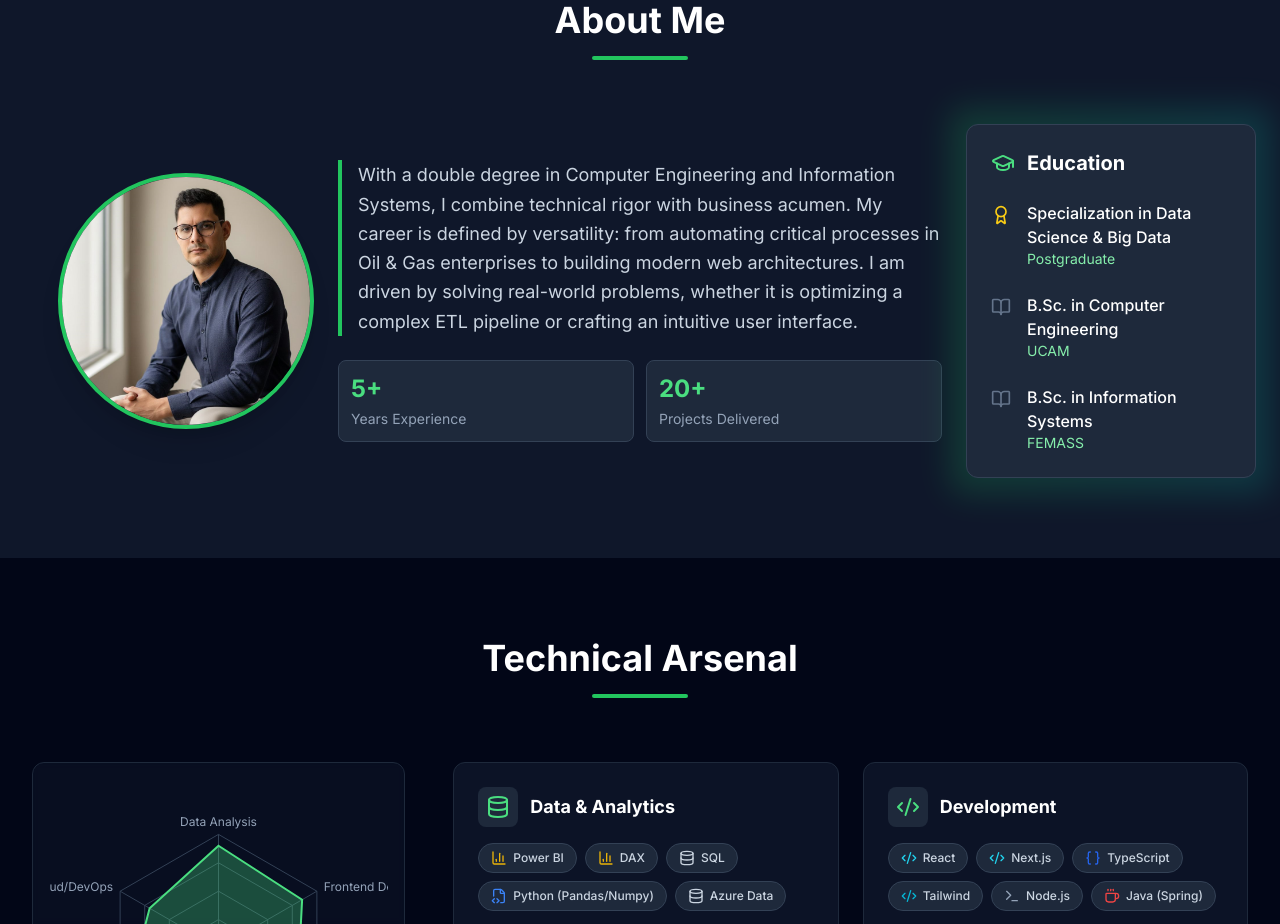
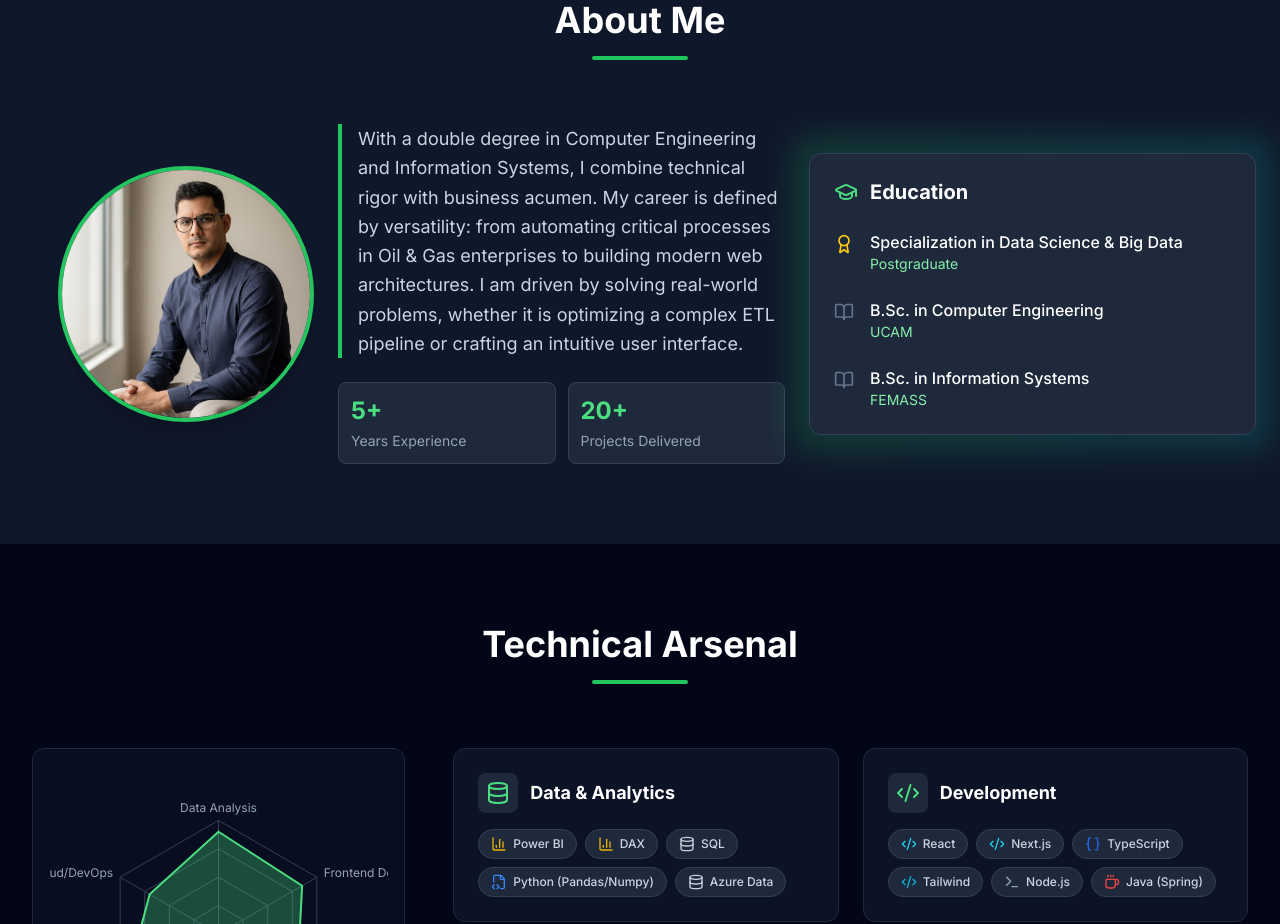
Before and after one commit to edsonvinicius1991/EdsonSantos_Portfolio, a React (Vite) app: page / in a window 1280 px wide. Shown: the part 880-1804 px from the top of the page. Built offline with nearby package versions, Linux system fonts and the light colour scheme.

Commit message:
feat: add About section component to display profile, bio, and education details.

```diff
--- a/components/About.tsx
+++ b/components/About.tsx
@@ -18,9 +18,9 @@ export const About: React.FC<AboutProps> = ({ t }) => {
           </div>
         </ScrollReveal>
 
-        <div className="grid grid-cols-1 lg:grid-cols-4 gap-6 items-center">
+        <div className="grid grid-cols-1 lg:grid-cols-8 gap-6 items-center">
           {/* Profile Image Column */}
-          <ScrollReveal direction="right">
+          <ScrollReveal direction="right" className="lg:col-span-2">
             <div className="flex justify-center lg:justify-end">
               <div className="relative w-64 h-64 rounded-full overflow-hidden border-4 border-primary-500 shadow-xl group">
                 <div className="absolute inset-0 bg-primary-500/10 opacity-0 group-hover:opacity-100 transition-opacity duration-300 z-10"></div>
@@ -34,7 +34,7 @@ export const About: React.FC<AboutProps> = ({ t }) => {
           </ScrollReveal>
 
           {/* Bio Column */}
-          <div className="space-y-6 lg:col-span-2">
+          <div className="space-y-6 lg:col-span-3">
             <ScrollReveal direction="up" delay={0.2}>
               <p className="text-lg text-slate-300 leading-relaxed border-l-4 border-primary-500 pl-4">
                 {t.bio}
@@ -57,7 +57,7 @@ export const About: React.FC<AboutProps> = ({ t }) => {
           </div>
 
           {/* Education Column */}
-          <ScrollReveal direction="left" delay={0.4}>
+          <ScrollReveal direction="left" delay={0.4} className="lg:col-span-3">
             <div className="relative">
               <div className="absolute -inset-4 bg-gradient-to-r from-primary-500 to-teal-500 rounded-xl opacity-20 blur-lg"></div>
               <div className="relative bg-slate-800 rounded-xl p-6 border border-slate-700 h-full flex flex-col justify-center">
```
